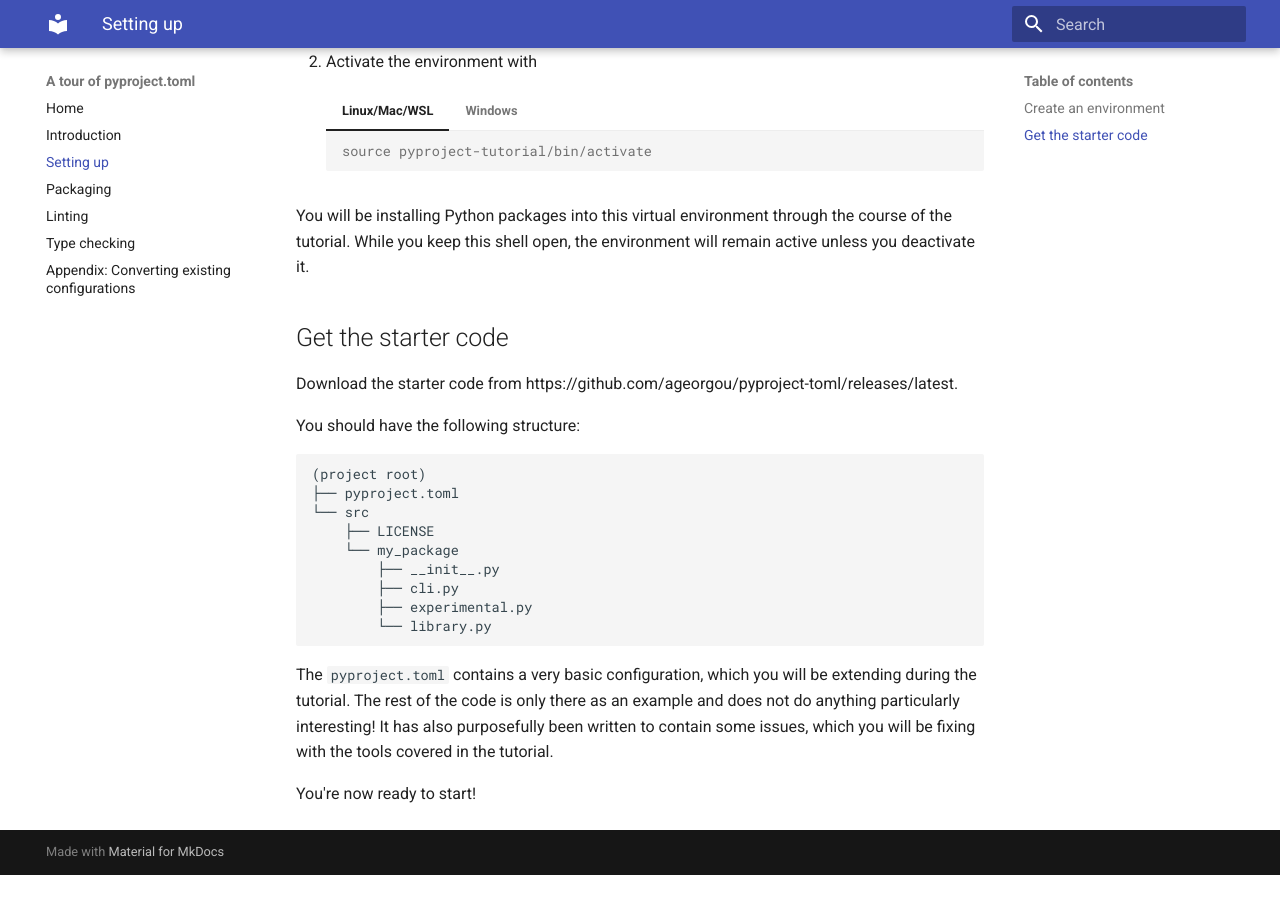
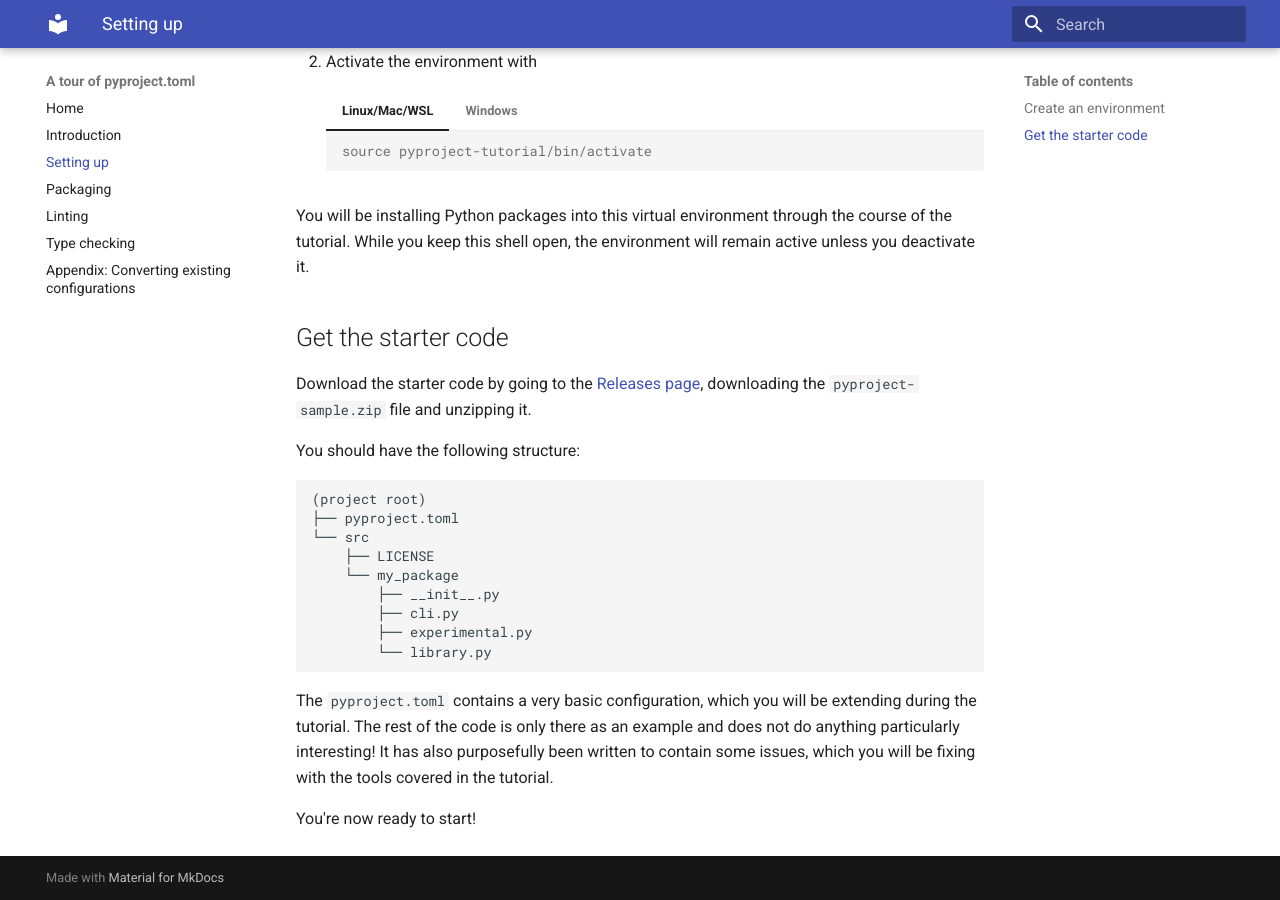
Before and after one commit to ageorgou/pyproject-toml, an MkDocs documentation site: the page built from docs/setup.md, in a window 1280 px wide and 900 px high, scrolled down 817 px. Built offline with MkDocs 1.6.1 and Material for MkDocs 9.7.7, drawn with Linux system fonts in a browser that asks for light colours; before the commit the page ends 1692 px from its top, so only the background shows below that.

Commit message:
Improve download instructions

```diff
--- a/docs/setup.md
+++ b/docs/setup.md
@@ -54,8 +54,8 @@ the environment will remain active unless you deactivate it.
 
 ## Get the starter code
 
-Download the starter code from
-https://github.com/ageorgou/pyproject-toml/releases/latest.
+Download the starter code by going to the [Releases page][release],
+downloading the `pyproject-sample.zip` file and unzipping it.
 
 You should have the following structure:
 
```
Also changed, not shown: other parts of docs/setup.md (+1 -0 lines), 1 other file.
